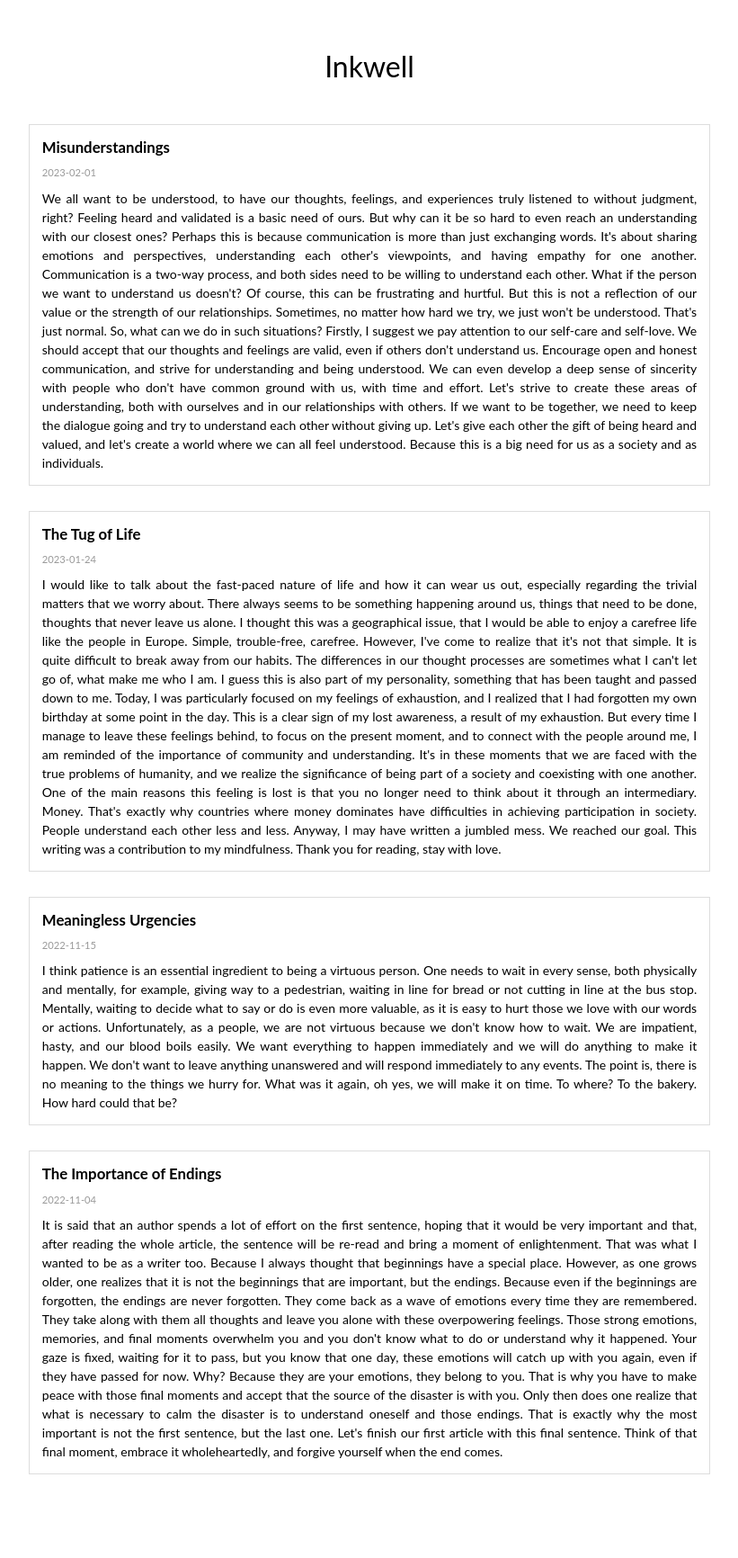
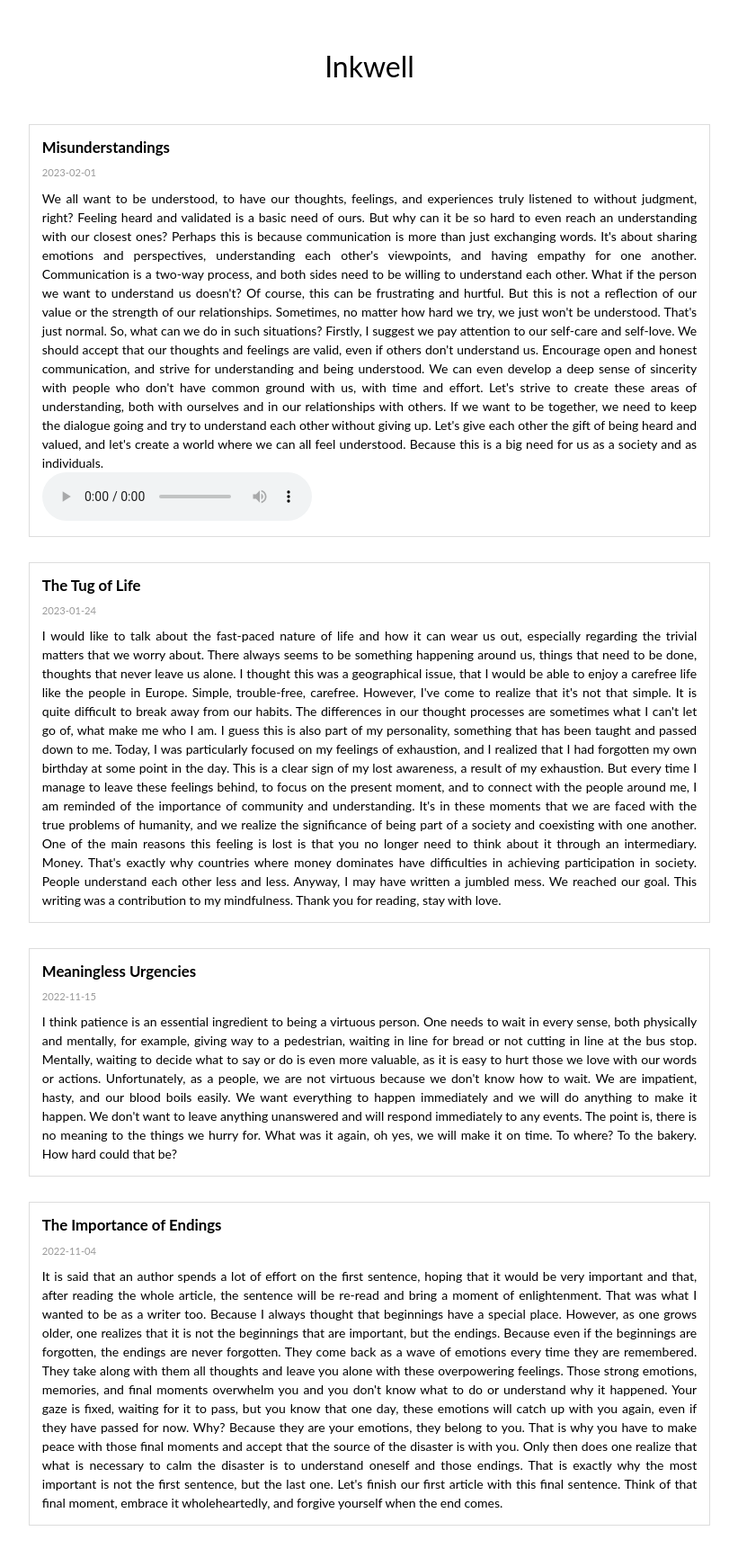
Before and after one commit to gurayozgur/gurayozgur.github.io, a Jekyll site: the page inkwell.html, which Jekyll copies as it is, in a window 1280 px wide. Shown: the whole page at 90% size, without its empty margins (229-1050 px from the left). Built offline with Jekyll 4.4.1, drawn with Linux system fonts in a browser that asks for light colours; before the commit the page ends 1675 px from its top, so only the background shows below that.

Commit message:
Update inkwell.html

```diff
--- a/inkwell.html
+++ b/inkwell.html
@@ -170,6 +170,8 @@ So, what can we do in such situations? Firstly, I suggest we pay attention to ou
 Let's strive to create these areas of understanding, both with ourselves and in our relationships with others. If we want to be together, we need to keep the dialogue going and try to understand each other without giving up. Let's give each other the gift of being heard and valued, and let's create a world where we can all feel understood. Because this is a big need for us as a society and as individuals.
 
   </div>
+  <audio controls="">
+<source src="/_audio/Misunderstandings.mp3" type="audio/mpeg"></audio>
 </div>
 
       <div class="post">
```
